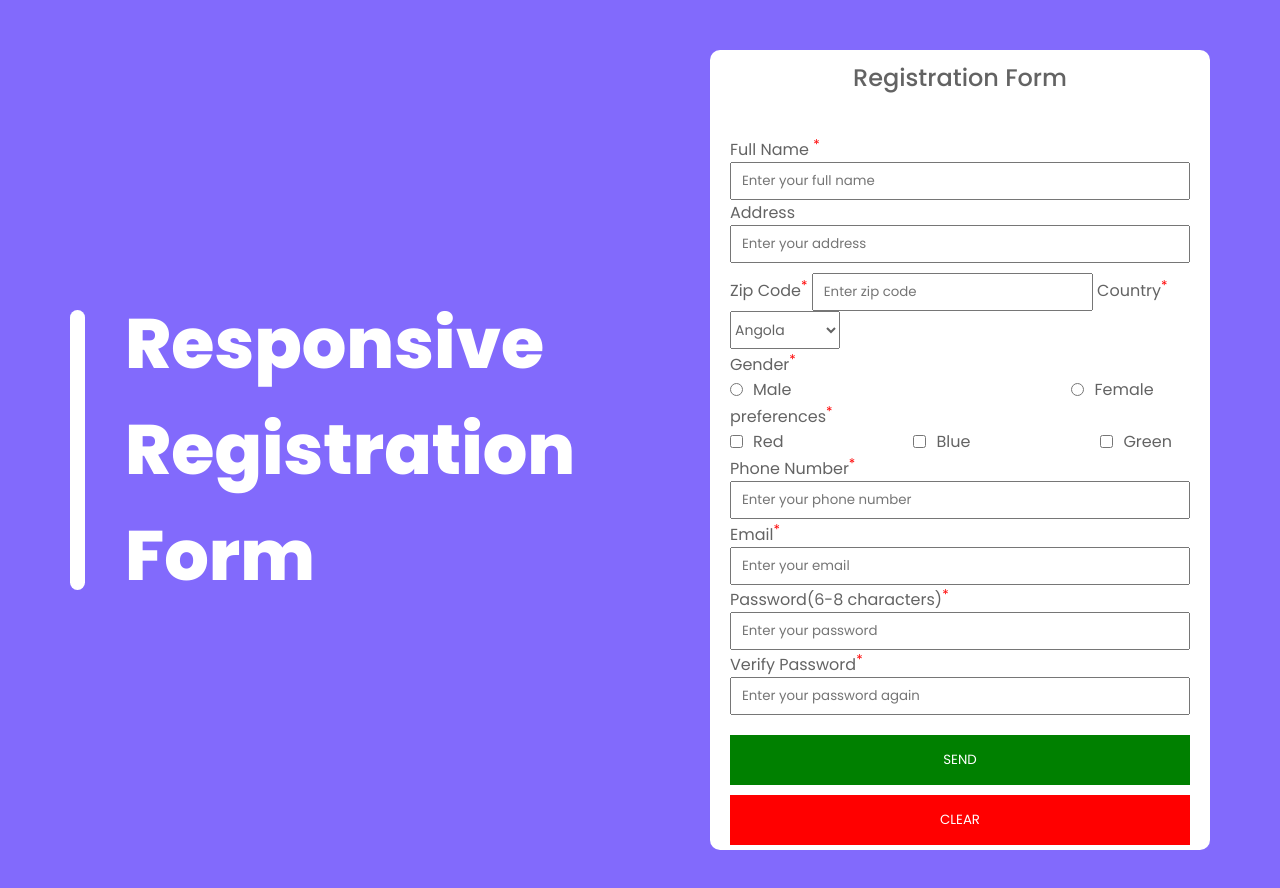
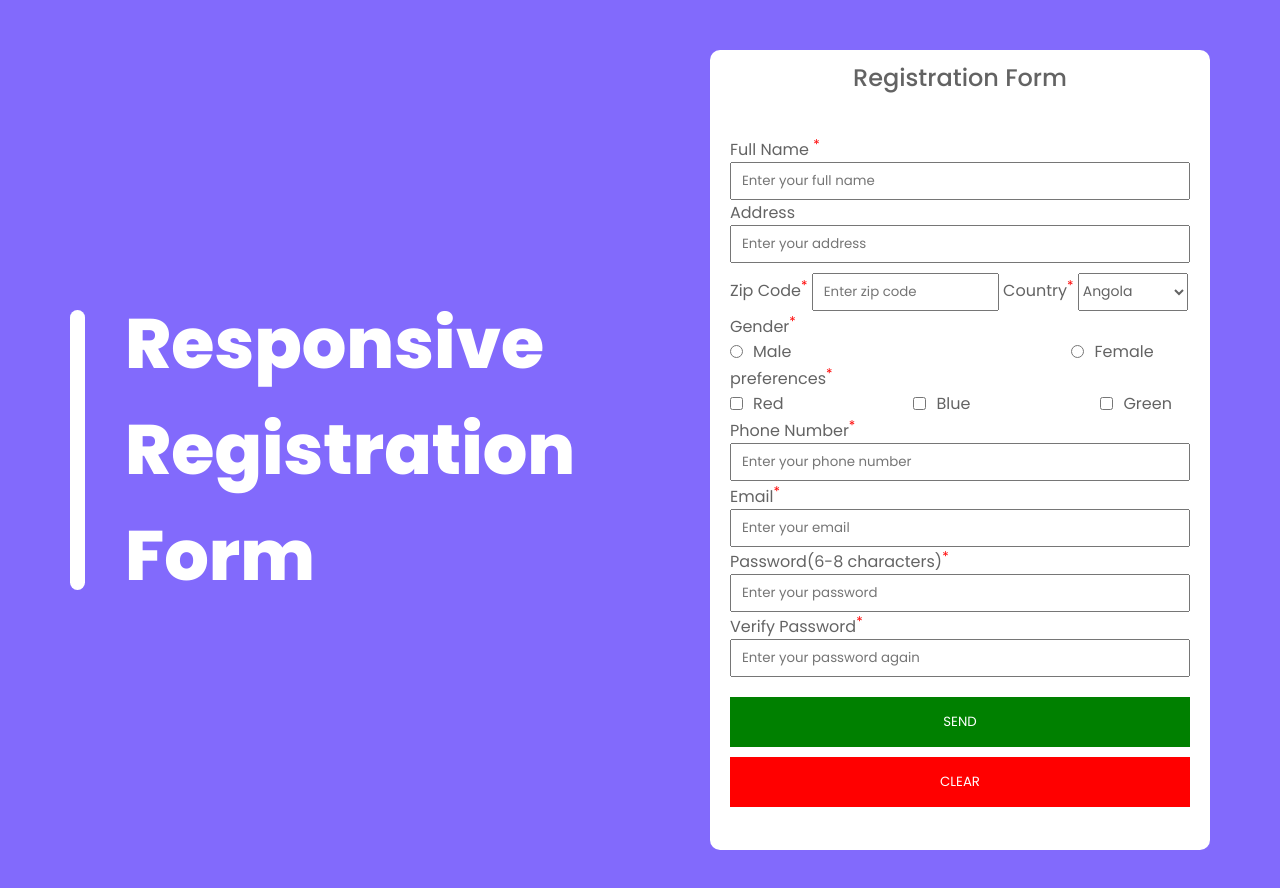
Before and after one commit to solomonUg/10days-of-code-challenge, a plain HTML site: page index.html in a window 1280 px wide. Drawn offline with Linux system fonts and the light colour scheme.

Commit message:
Added width to the zip field

```diff
--- a/style.css
+++ b/style.css
@@ -97,6 +97,7 @@ sup{
 
 #zip {
     height: 38px;
+    width: 187px;
     padding: 10px;
     /* margin-right: 10px; */
     margin-top: 10px;
@@ -191,3 +192,7 @@ height: 50px;
 
         }
 }
+
+@media screen and (max-width: ){
+
+}
```
